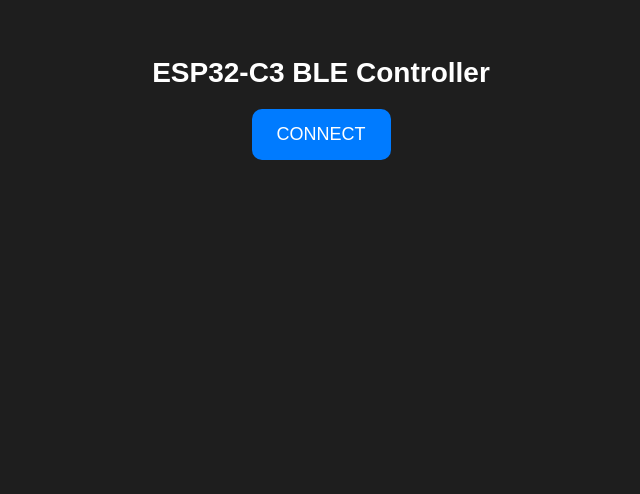
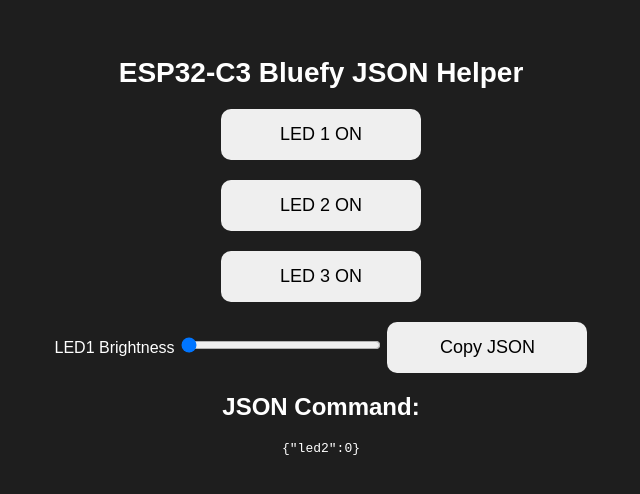
Before and after one commit to nishathaslam99-create/Tree-House-LED-control, a plain HTML site: page index.html in a window 1280 px wide. Shown: the whole page, without its empty margins (319-959 px from the left). Drawn offline with Linux system fonts and the light colour scheme.

Commit message:
Update index.html

```diff
--- a/index.html
+++ b/index.html
@@ -3,29 +3,31 @@
 <head>
 <meta charset="UTF-8">
 <meta name="viewport" content="width=device-width, initial-scale=1.0">
-<title>ESP32-C3 BLE LED Controller</title>
+<title>ESP32-C3 Bluefy Helper</title>
 <link rel="stylesheet" href="style.css">
 </head>
 <body>
 
-<h1>ESP32-C3 BLE Controller</h1>
+<h1>ESP32-C3 Bluefy JSON Helper</h1>
 
-<button id="connectBtn">CONNECT</button>
+<div class="led-control">
+    <button class="btn" id="led2Btn">LED 1 ON</button>
+</div>
+<div class="led-control">
+    <button class="btn" id="led20Btn">LED 2 ON</button>
+</div>
+<div class="led-control">
+    <button class="btn" id="led21Btn">LED 3 ON</button>
+</div>
 
-<div id="controlPanel" style="display:none;">
-    <div class="led-control">
-        <button class="btn on" id="led2Btn">LED 1 ON</button>
-        <input type="range" id="led2Brightness" min="0" max="255" value="0">
-    </div>
+<div class="led-control">
+    <label>LED1 Brightness</label>
+    <input type="range" id="led2Brightness" min="0" max="255" value="0">
+    <button class="btn" id="copyBrightnessBtn">Copy JSON</button>
+</div>
 
-    <div class="led-control">
-        <button class="btn on" id="led20Btn">LED 2 ON</button>
-    </div>
-
-    <div class="led-control">
-        <button class="btn on" id="led21Btn">LED 3 ON</button>
-    </div>
-</div>
+<h2>JSON Command:</h2>
+<pre id="jsonOutput">{"led2":0}</pre>
 
 <script src="script.js"></script>
 </body>
```
